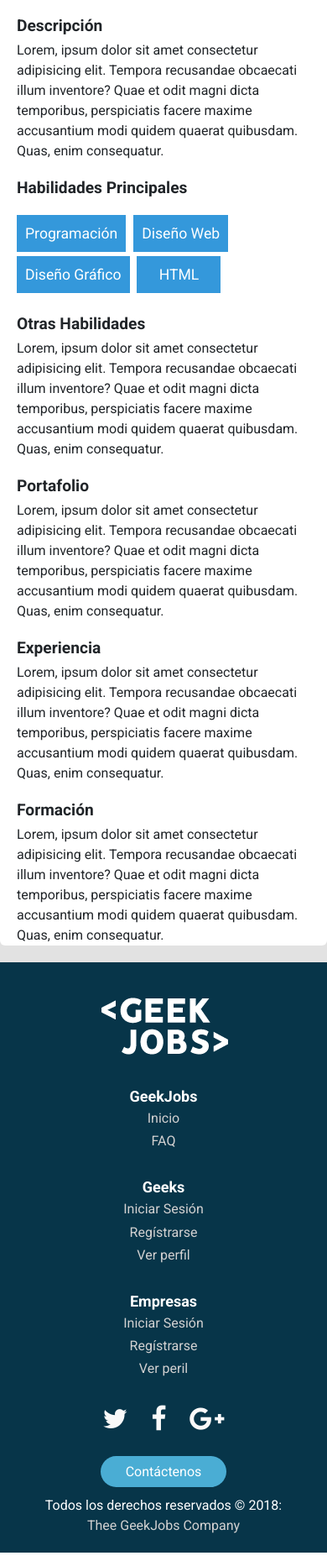
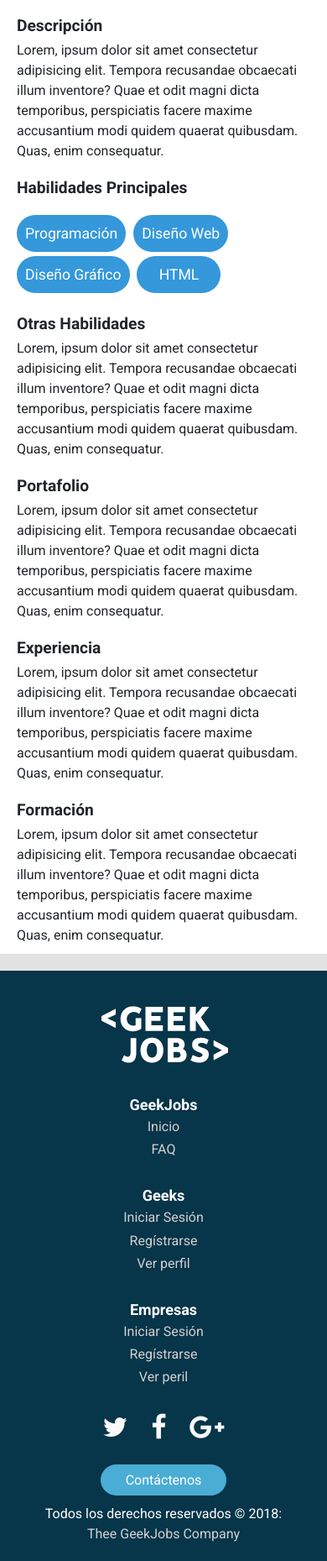
Before and after one commit to JLDRM/Caso-Pr-ctico-Front-End-J3IM, a PHP site: page /perfil_usuario.html in a window 390 px wide. Shown: the part 425-2284 px from the top of the page at 84% size. Run offline with PHP 8.4, Linux system fonts and the light colour scheme.

Commit message:
Mejoras Responsive
+ Footer adaptado a losdiferentes tamaños de pantalla con Bootstrap
+ Border radius a los botones de habilidades principales
+ Mejoras de responsive del encabezado de la página de usuario

```diff
--- a/assets/css/perfil_usuario.css
+++ b/assets/css/perfil_usuario.css
@@ -245,7 +245,11 @@ BOTONES HABILIDADES PRINCIPALES
     font-size: 1.3em;
     text-decoration: none;
     color: #fff;
+    border-radius: 25px;
 }
+
+
+/* === COLORES DE LOS BOTONES === */
 
 .b {
     background: #3498db;
--- a/assets/js/Usuario.js
+++ b/assets/js/Usuario.js
@@ -26,7 +26,6 @@ class UsuariosFormatter {
 
         let img = document.getElementById("fotoPerfil");
         img.style.backgroundImage = "url('" + this.usuarios[0].fotoPerfil + "')";
-        //img.src = this.usuarios[0].fotoPerfil;
 
         let nombreApellidos = document.getElementById("nombre");
         nombreApellidos.innerText = this.usuarios[0].nombre + " " + this.usuarios[0].apellidos;
--- a/perfil_usuario.html
+++ b/perfil_usuario.html
@@ -30,8 +30,8 @@
 </head>
 
 <body>
-    <div class="cover-container">
-        <header>
+    <div class="row cover-container">
+        <header class="col-lg-12">
             <div id="logo">
                 <a href="./index.html">
                     <img src="./assets/img/logo1.png" alt="GeekJobs">
@@ -53,10 +53,10 @@
 
         </header>
 
-        <section>
+        <section class="col-lg-8">
             <!-- BANNER DE PERFIL / FOTO DE PERFIL -->
-            <div id="perfil" class="profiles_banner">
-                <div class="profile-info-block">
+            <div id="perfil" class="row profiles_banner">
+                <div class=" profile-info-block">
                     <div class="profile-image" id="fotoPerfil"></div>
                     <div class="profile-name">
                         <h1>
@@ -124,7 +124,7 @@
         <div id="gjFooter" class="container">
             <div class="row">
                 <!-- LOGO -->
-                <div class="col-md-3 col-sm-3">
+                <div class="col-12 col-sm-12 col-md-3 col-lg-3">
                     <h5></h5>
                     <a href="./index.html">
                         <img src="./assets/img/logo1.png" alt="">
@@ -132,7 +132,7 @@
                 </div>
                 <!-- ================================= -->
                 <!-- LINKS -->
-                <div class="col-sm-2">
+                <div class="col-12 col-sm-6 col-md-2 col-lg-2">
                     <h5>GeekJobs</h5>
                     <ul>
                         <li>
@@ -148,7 +148,7 @@
                 </div>
                 <!-- ================================= -->
                 <!-- LINKS GEEK -->
-                <div class="col-sm-2">
+                <div class="col-12 col-sm-6 col-md-2 col-lg-2">
                     <h5>Geeks</h5>
                     <ul>
                         <li>
@@ -164,7 +164,7 @@
                 </div>
                 <!-- ================================= -->
                 <!-- LINKS EMPRESA -->
-                <div class="col-sm-2">
+                <div class="col-12 col-sm-6 col-md-2 col-lg-2">
                     <h5>Empresas</h5>
                     <ul>
                         <li>
@@ -180,7 +180,7 @@
                 </div>
                 <!-- ================================= -->
                 <!-- REDES SOCIALES -->
-                <div class="col-sm-3">
+                <div class="col-12 col-sm-6 col-md-3 col-lg-3">
                     <div class="social-networks">
                         <a href="#" class="twitter">
                             <i class="fa fa-twitter"></i>
```
